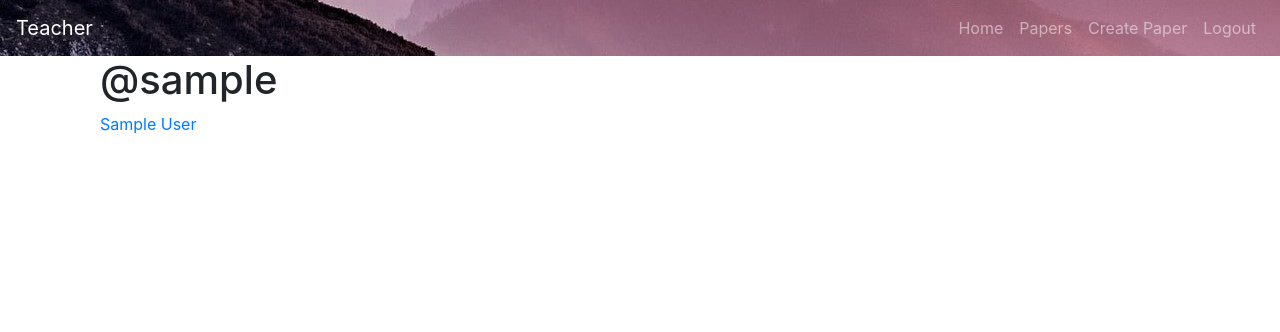
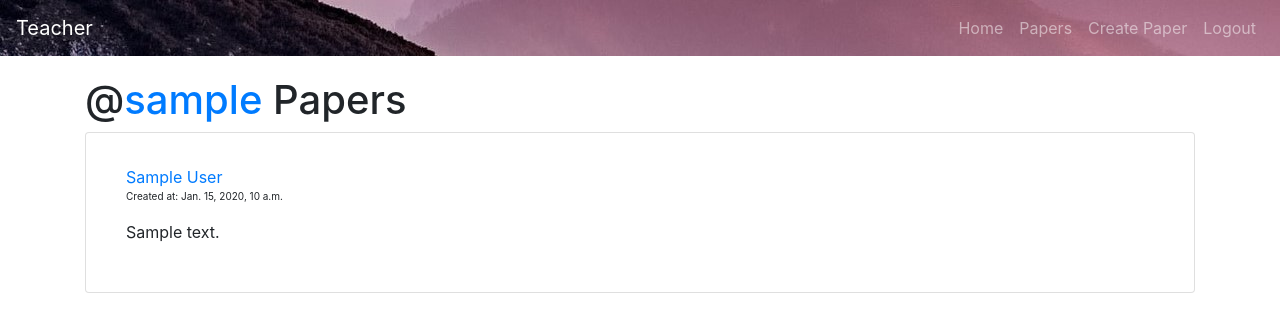
Before and after one commit to vgskhagesh/MCQ, a Django app: page /teacher/papers/ in a window 1280 px wide. Shown: the top 332 px of the page. Run offline with Django 3.2, Linux system fonts and the light colour scheme; a user stored in the database is signed in; tables that the repository leaves empty hold one stand-in row (values such as "Sample post"); some libraries are stand-ins or nearby versions.

Commit message:
bootstrap styling

```diff
--- a/teacher_app/models.py
+++ b/teacher_app/models.py
@@ -17,6 +17,7 @@ class Paper(models.Model):
     slug = models.SlugField(allow_unicode=True, unique=True,null=True)
     user = models.ForeignKey(User,related_name="paper",null=True,on_delete=models.CASCADE)
     date = models.DateTimeField(auto_now=True)
+    description = models.TextField(blank=True)
 
     class Meta:
         ordering = ['-date']
--- a/teacher_app/templates/paper_form.html
+++ b/teacher_app/templates/paper_form.html
@@ -2,10 +2,12 @@
 {% load bootstrap4 %}
 
 {% block base_block %}
-<h4>Create A New Group</h4>
+<div style="margin-top:20px">
+<h4>Create A New Paper</h4>
   <form method="POST" action="#" id="groupForm">
   	{% csrf_token %}
   	{% bootstrap_form form %}
   	<input type="submit" value="Create" class="btn btn-primary btn-large">
   </form>
+</div>
 {% endblock base_block %}
--- a/teacher_app/templates/paper_list.html
+++ b/teacher_app/templates/paper_list.html
@@ -2,12 +2,21 @@
 {% load bootstrap4 %}
 
 {% block base_block %}
-    <div class="col-md-4">
-        <h1>@{{user.username}}</h1>
+    <div style="margin-top:20px">
+    <h1>@<a href="#">{{user.username}}</a> Papers</h1>
+    <ul class="list-group">
+        {% for paper in paper_list %}
+        <li class="card list-group-item">
+        <div class="card-body">
+            <a href="#">{{paper.name}}</a><br>
+            <p style="font-size:10px">Created at: {{paper.date}}</p>
+            {% if paper.description %}
+                <p>{{paper.description}}</p>
+            {% endif %}
+        </div>
+        </li>
+        {% endfor %}
+    </ul>
     </div>
-    <div class="col-md-8">
-    {% for paper in paper_list %}
-        <a href="#">{{paper.name}}</a><br>
-    {% endfor %}
-    </div>
+
 {% endblock base_block %}
--- a/teacher_app/views.py
+++ b/teacher_app/views.py
@@ -30,7 +30,7 @@ class TeacherHome(TemplateView):
 class CreatePaper(CreateView):
     template_name = 'paper_form.html'
     model = Paper
-    fields = ('name',)
+    fields = ('name','description')
 
     def form_valid(self,form):
         self.object = form.save(commit=False)
```
Also changed, not shown: teacher_app/migrations/0006_paper_description.py (added).
